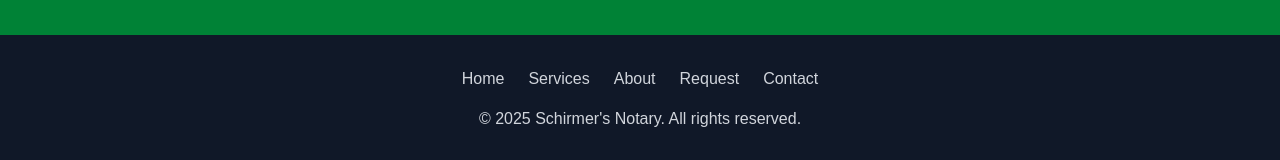
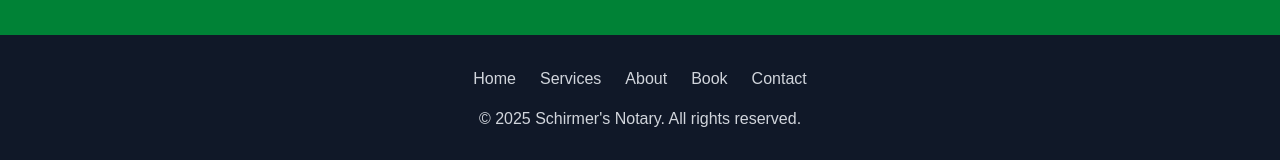
Before and after one commit to KeatonSchirmer/Schirmer-s-Notary-Main, a Next.js app: page / in a window 1280 px wide. Shown: the part 1529-1689 px from the top of the page. Built offline with nearby package versions, Linux system fonts and the light colour scheme; no server answers.

Commit message:
Book rename

```diff
--- a/app/Navbar.tsx
+++ b/app/Navbar.tsx
@@ -24,7 +24,7 @@ export default function Navbar() {
           <Link href="/" className="hover:text-green-700">Home</Link>
           <Link href="/services" className="hover:text-green-700">Services</Link>
           <Link href="/about" className="hover:text-green-700">About</Link>
-          <Link href="/request" className="hover:text-green-700">Book</Link>
+          <Link href="/book" className="hover:text-green-700">Book</Link>
           <Link href="/contact" className="hover:text-green-700">Contact</Link>
           <Link href="/login" className="px-3 py-1 rounded-lg bg-green-700 text-white hover:bg-green-800">Login</Link>
         </div>
@@ -34,7 +34,7 @@ export default function Navbar() {
           <Link href="/" className="hover:text-green-700" onClick={() => setMenuOpen(false)}>Home</Link>
           <Link href="/services" className="hover:text-green-700" onClick={() => setMenuOpen(false)}>Services</Link>
           <Link href="/about" className="hover:text-green-700" onClick={() => setMenuOpen(false)}>About</Link>
-          <Link href="/request" className="hover:text-green-700" onClick={() => setMenuOpen(false)}>Book</Link>
+          <Link href="/book" className="hover:text-green-700" onClick={() => setMenuOpen(false)}>Book</Link>
           <Link href="/contact" className="hover:text-green-700" onClick={() => setMenuOpen(false)}>Contact</Link>
           <Link href="/login" className="px-3 py-1 rounded-lg bg-green-700 text-white hover:bg-green-800" onClick={() => setMenuOpen(false)}>Login</Link>
         </div>
--- a/app/layout.tsx
+++ b/app/layout.tsx
@@ -41,7 +41,7 @@ export default function RootLayout({
               <Link href="/" className="hover:text-white">Home</Link>
               <Link href="/services" className="hover:text-white">Services</Link>
               <Link href="/about" className="hover:text-white">About</Link>
-              <Link href="/request" className="hover:text-white">Request</Link>
+              <Link href="/book" className="hover:text-white">Book</Link>
               <Link href="/contact" className="hover:text-white">Contact</Link>
             </div>
             <p>© {new Date().getFullYear()} Schirmer&apos;s Notary. All rights reserved.</p>
```
Also changed, not shown: app/book/page.tsx (renamed from app/request/page.tsx), app/book/utils.ts (renamed from app/request/utils.ts).
